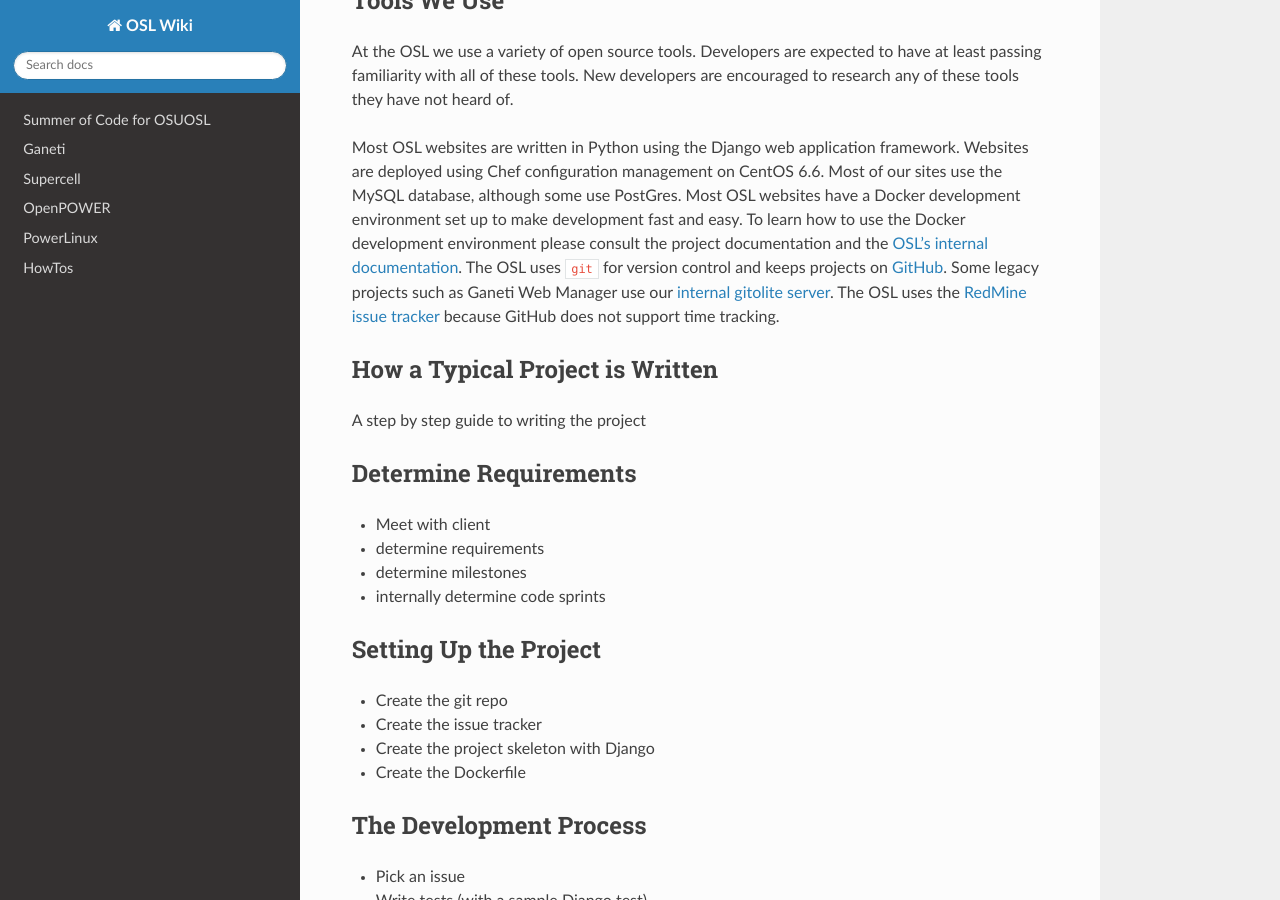
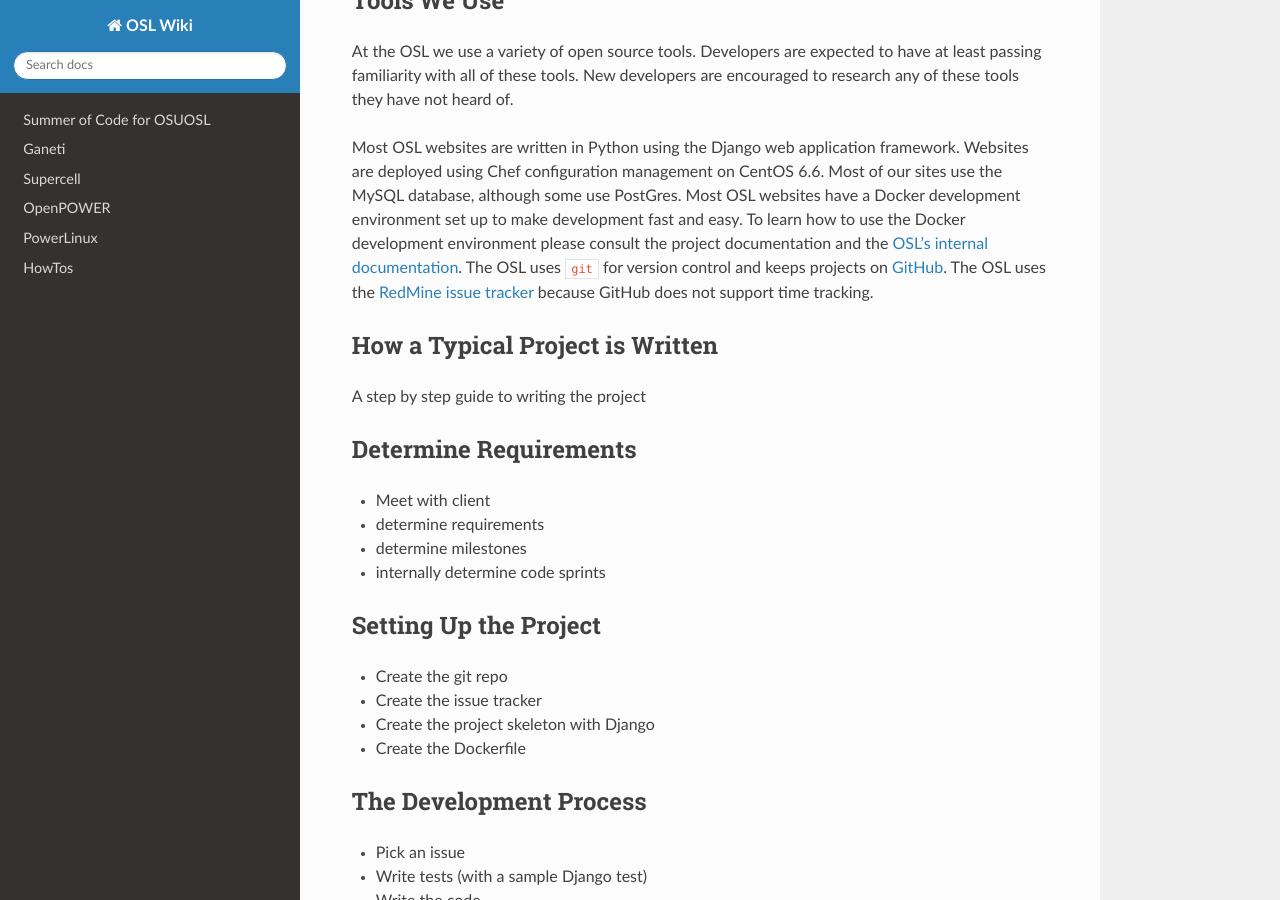
Before and after one commit to osuosl/wiki, a Sphinx documentation site: the page built from source/development_process/index.rst, in a window 1280 px wide and 900 px high, scrolled down 1048 px. Built offline with Sphinx 7.4.7 and the Read the Docs theme 2.0.0, drawn with Linux system fonts in a browser that asks for light colours.

Commit message:
Remove reference to old gitolite server
GWM isn't on git.osuosl.org and none of the current dev projects use it.

```diff
--- a/source/development_process/index.rst
+++ b/source/development_process/index.rst
@@ -63,9 +63,7 @@
 documentation
 <https://docs.osuosl.org/development/docker-dev-environments.html>`_.
 The OSL uses ``git`` for version control and keeps projects on
-`GitHub <https://github.com/osuosl>`_. Some legacy
-projects such as Ganeti Web Manager use our `internal gitolite server
-<git.osuosl.org>`_. The OSL uses the `RedMine issue tracker
+`GitHub <https://github.com/osuosl>`_. The OSL uses the `RedMine issue tracker
 <https://code.osuosl.org>`_ because GitHub does not support time tracking.
 
 How a Typical Project is Written
```
